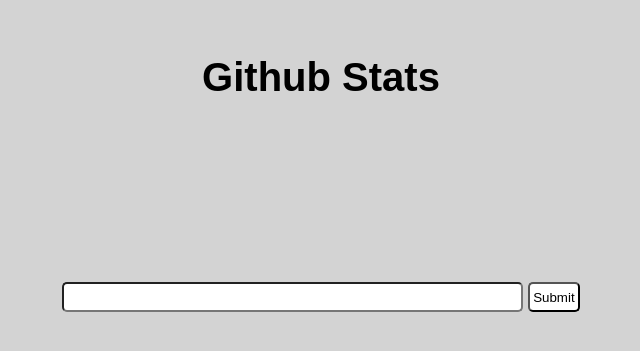
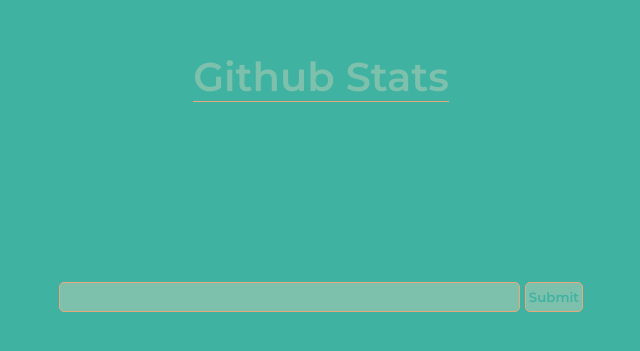
Before and after one commit to ralphbarac/github-stats, a Vue app: page / in a window 1280 px wide. Shown: the part 163-514 px from the top of the page, without its empty margins (319-959 px from the left). Built offline with nearby package versions, Linux system fonts and the light colour scheme.

Commit message:
Added styling to pages

```diff
--- a/public/index.html
+++ b/public/index.html
@@ -6,6 +6,7 @@
     <meta name="viewport" content="width=device-width,initial-scale=1.0">
     <link rel="icon" href="<%= BASE_URL %>favicon.ico">
     <title><%= htmlWebpackPlugin.options.title %></title>
+    <link href="https://fonts.googleapis.com/css2?family=Montserrat:wght@400;600&display=swap" rel="stylesheet">
   </head>
   <body>
     <noscript>
--- a/src/App.vue
+++ b/src/App.vue
@@ -81,7 +81,11 @@
 <style lang="scss">
 /* Variables */
   :root {
-    --main-bg-color: #d3d3d3;
+    --main-bg-color: #40b2a2;
+    --title-font-color: #7dc1ad;
+    --accent-one-color: #e8a87c;
+    --accent-two-color: #c38d9d;
+    --accent-three-color: #e27d60;
   }
  /* basic reset since some browsers add padding automatically */
   *,
@@ -90,7 +94,7 @@
     margin: 0;
     padding: 0;
     box-sizing: inherit;
-    font-family: sans-serif;
+    font-family: Montserrat, sans-serif;
   }
 
   /* setting a global font size at 10 so its easy to use rem later on,
--- a/src/Profile.vue
+++ b/src/Profile.vue
@@ -1,19 +1,22 @@
 <template>
 <div class="container">
   <div class="user-account-overview">
+    <img :src='userData.profileImage' alt="" class="image-container">
     <h1 class="user-name">{{ userData.name }}</h1>
-        <h2 class="github-link"><a href="userData.username">@{{ userData.username }}</a></h2>
+    <h2 class="github-link"><a :href="'https:\/\/github.com/' + userData.username">@{{ userData.username }}</a></h2>
     <p class="creation-date">{{ userData.joinDate }}</p>
     <div class="basic-stat-container">
-          <div class="basic-stat-block">Repos: {{ userData.repositories.length }}</div>
-          <div class="basic-stat-block">Followers: {{ userData.followers }}</div>
-          <div class="basic-stat-block">Following: {{userData.following }}</div>
+      <div class="basic-stat-block"><p class="stat-number">{{ userData.repositories.length }}</p><p class="stat-name">Repositories</p></div>
+      <div class="basic-stat-block"><p class="stat-number">{{ userData.followers }}</p><p class="stat-name">Followers</p></div>
+      <div class="basic-stat-block"><p class="stat-number">{{ userData.following }}</p><p class="stat-name">Following</p></div>
     </div>
   </div>
 </div>
 </template>
 
 <script>
+// import { eventBus } from './main'
+
 export default {
   props: {
     userData: {
@@ -24,4 +27,78 @@
 </script>
 
 <style>
+
+.container {
+  height: 100vh;
+  width: 100vw;
+  display: flex;
+  margin: 0 auto;
+  justify-content: flex-start;
+  align-items: center;
+  flex-direction: column;
+}
+
+.user-account-overview {
+  width: 60%;
+  height: 40%;
+  margin-top: 10rem;
+  text-align: center;
+  display: flex;
+  flex-direction: column;
+  justify-content: space-between;
+  align-items: center;
+  border-bottom: 2px solid black;
+}
+
+.user-name {
+  font-size: 4rem;
+  color: var(--title-font-color);
+}
+
+.image-container {
+  height: 12rem;
+  width: 12rem;
+  border-radius: 6rem;
+  border: 4px solid var(--accent-one-color);
+}
+
+.github-link a {
+  color: var(--accent-one-color);
+  text-decoration: none;
+  font-size: 2rem;
+}
+
+.creation-date {
+  color: var(--accent-one-color);
+  font-size: 1.5rem;
+  font-weight: bold;
+}
+
+.basic-stat-container {
+  height: 25%;
+  width: 80%;
+  display: flex;
+  flex-direction: row;
+  justify-content: space-around;
+}
+
+.basic-stat-block {
+  height: 100%;
+  width: 20%;
+  border-radius: 1rem;
+  background-color: var(--title-font-color);
+  display: flex;
+  flex-direction: column;
+  justify-content: center;
+}
+
+.stat-number {
+  font-size: 3rem;
+  font-weight: bold;
+  color: var(--main-bg-color);
+}
+.stat-name {
+  font-size: 2rem;
+  color: var(--accent-one-color);
+}
 </style>
--- a/src/Search.vue
+++ b/src/Search.vue
@@ -52,7 +52,7 @@
 
 </script>
 
-<style>
+<style scoped>
 
   /* Animations*/
   .fade-enter {
@@ -108,6 +108,8 @@
 
   .title {
     font-size: 4rem;
+    color: var(--title-font-color);
+    border-bottom: 1px solid var(--accent-one-color);
   }
 
   .input-form-wrapper {
@@ -131,8 +133,12 @@
     height: 100%;
     width: 60%;
     padding-left: 0.3rem;
+    font-size: 2rem;
+    color: var(--main-bg-color);
+    font-weight: bold;
     border-radius: 0.5rem;
-    font-size: 2rem;
+    border: 1px solid var(--accent-one-color);
+    background-color: var(--title-font-color);
   }
 
   .submit-input {
@@ -140,8 +146,11 @@
     margin-left: 0.5rem;
     padding: 0.3rem;
     border-radius: 0.5rem;
-    background-color: white;
+    border: 1px solid var(--accent-one-color);
+    background-color: var(--title-font-color);
     cursor: pointer;
+    color: var(--main-bg-color);
+    font-weight: bold;
   }
 
   .username-error {
```
Also changed, not shown: 1 other file (tests, documents, lock files or other folders). Lines whose indentation alone changed are shown as unchanged.
